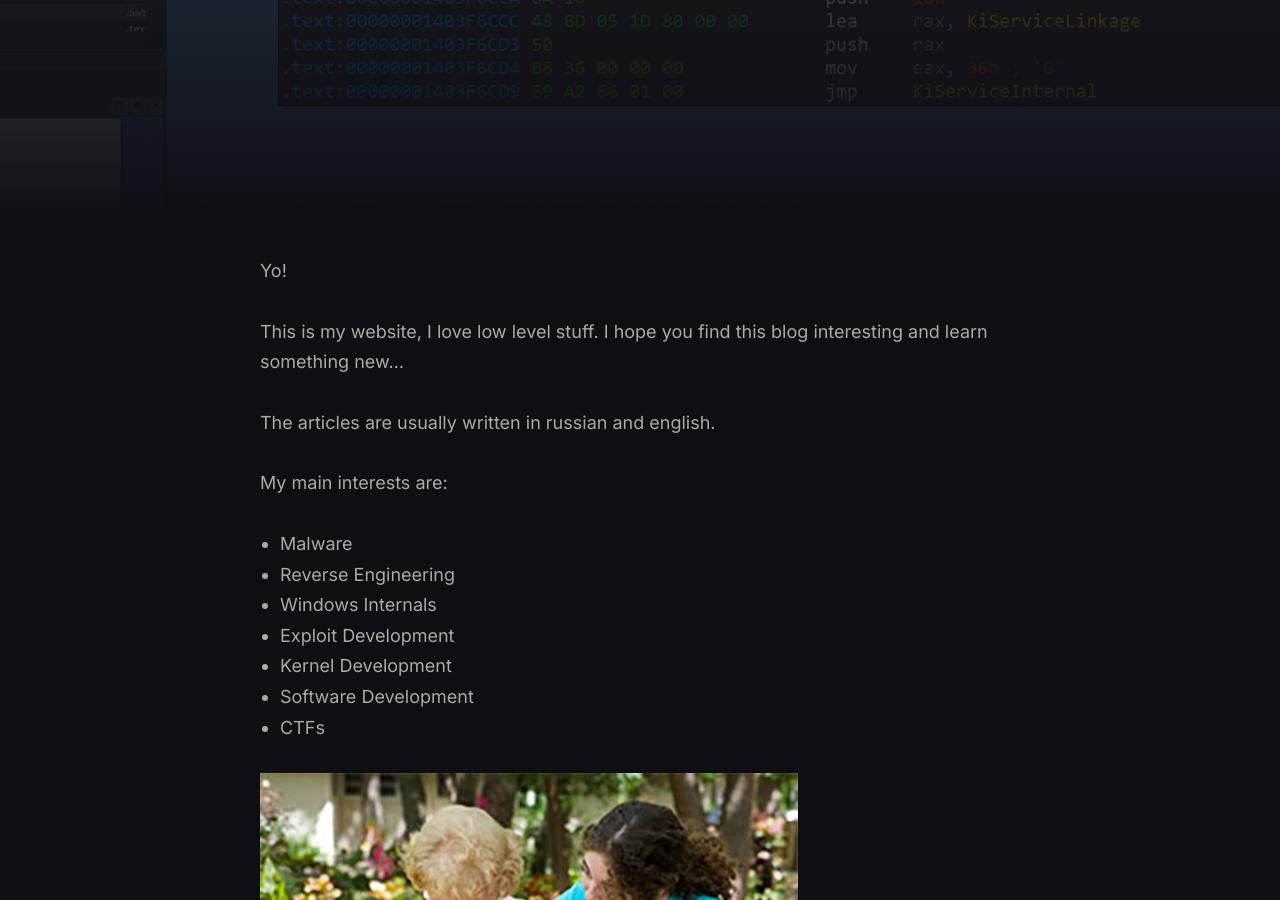
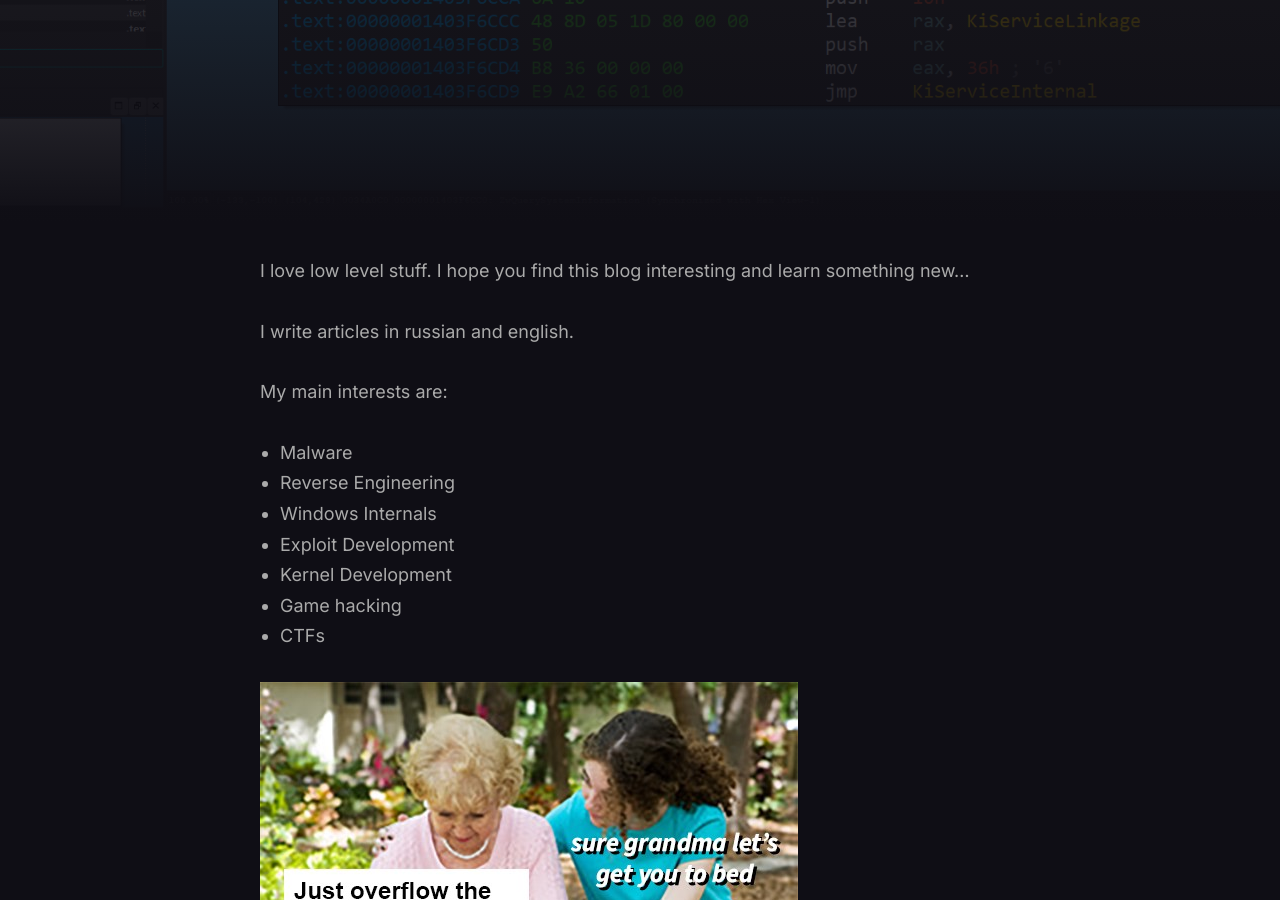
Before and after one commit to NtSanya/ntsanya.github.io, a Jekyll site: the page built from _pages/about.md, in a window 1280 px wide and 900 px high, scrolled down 440 px. Built offline with Jekyll 4.4.1, drawn with Linux system fonts in a browser that asks for light colours; nearby versions of some CDN libraries.

Commit message:
Update about.md

```diff
--- a/_pages/about.md
+++ b/_pages/about.md
@@ -4,12 +4,11 @@ title: About
 permalink: /about/
 image: '/images/querysysteminfo.png'
 ---
-Yo!
 
-This is my website, I love low level stuff.
+I love low level stuff.
 I hope you find this blog interesting and learn something new...
 
-The articles are usually written in russian and english.
+I write articles in russian and english.
 
 My main interests are:
 
@@ -18,7 +17,7 @@ My main interests are:
 - Windows Internals
 - Exploit Development
 - Kernel Development
-- Software Development
+- Game hacking
 - CTFs
 
 
```
